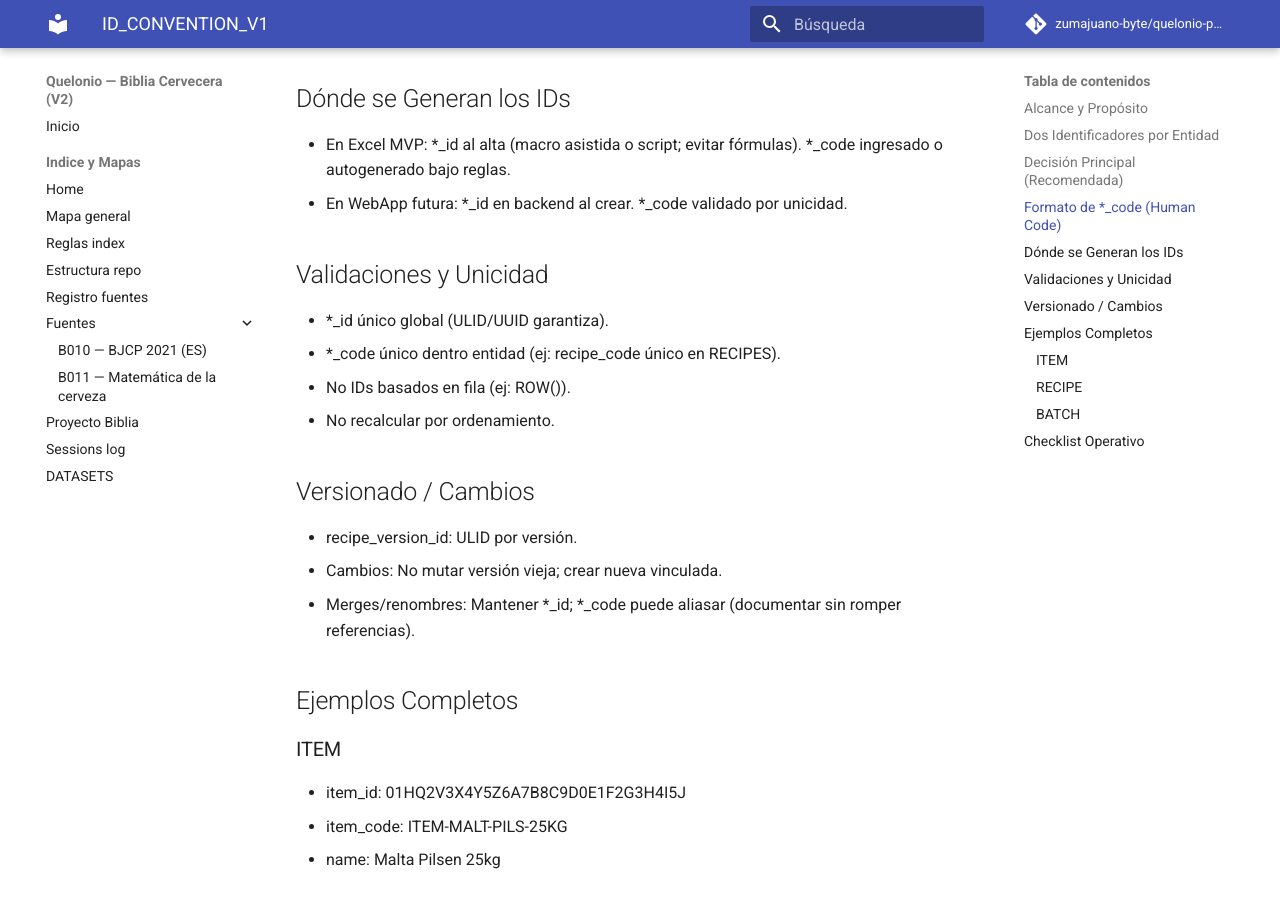
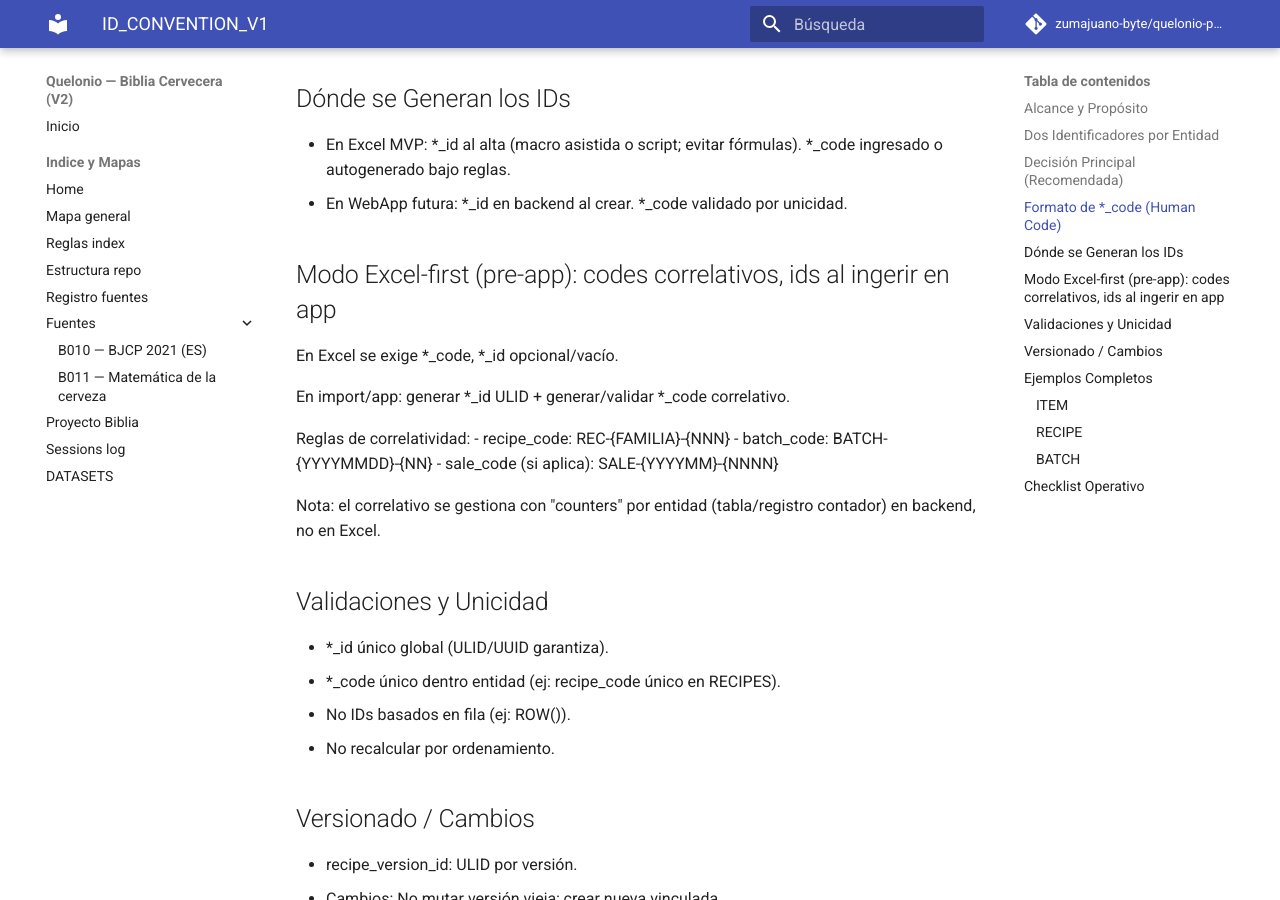
Before and after one commit to zumajuano-byte/quelonio-pages-v2, an MkDocs documentation site: the page built from docs/12_Datasets_Materias_Primas/_schema/ID_CONVENTION_V1.md, in a window 1280 px wide and 900 px high, scrolled down 794 px. Built offline with MkDocs 1.6.1 and Material for MkDocs 9.7.7, drawn with Linux system fonts in a browser that asks for light colours; comment, search, counter and statistics services are not loaded.

Commit message:
docs(schema): clarify Excel-first ID generation (codes now, ULIDs on ingest)

```diff
--- a/docs/12_Datasets_Materias_Primas/_schema/ID_CONVENTION_V1.md
+++ b/docs/12_Datasets_Materias_Primas/_schema/ID_CONVENTION_V1.md
@@ -23,6 +23,18 @@ Convención por entidad:
 ## Dónde se Generan los IDs
 - En Excel MVP: *_id al alta (macro asistida o script; evitar fórmulas). *_code ingresado o autogenerado bajo reglas.
 - En WebApp futura: *_id en backend al crear. *_code validado por unicidad.
+
+## Modo Excel-first (pre-app): codes correlativos, ids al ingerir en app
+En Excel se exige *_code, *_id opcional/vacío.
+
+En import/app: generar *_id ULID + generar/validar *_code correlativo.
+
+Reglas de correlatividad:
+- recipe_code: REC-{FAMILIA}-{NNN}
+- batch_code: BATCH-{YYYYMMDD}-{NN}
+- sale_code (si aplica): SALE-{YYYYMM}-{NNNN}
+
+Nota: el correlativo se gestiona con "counters" por entidad (tabla/registro contador) en backend, no en Excel.
 
 ## Validaciones y Unicidad
 - *_id único global (ULID/UUID garantiza).
```
